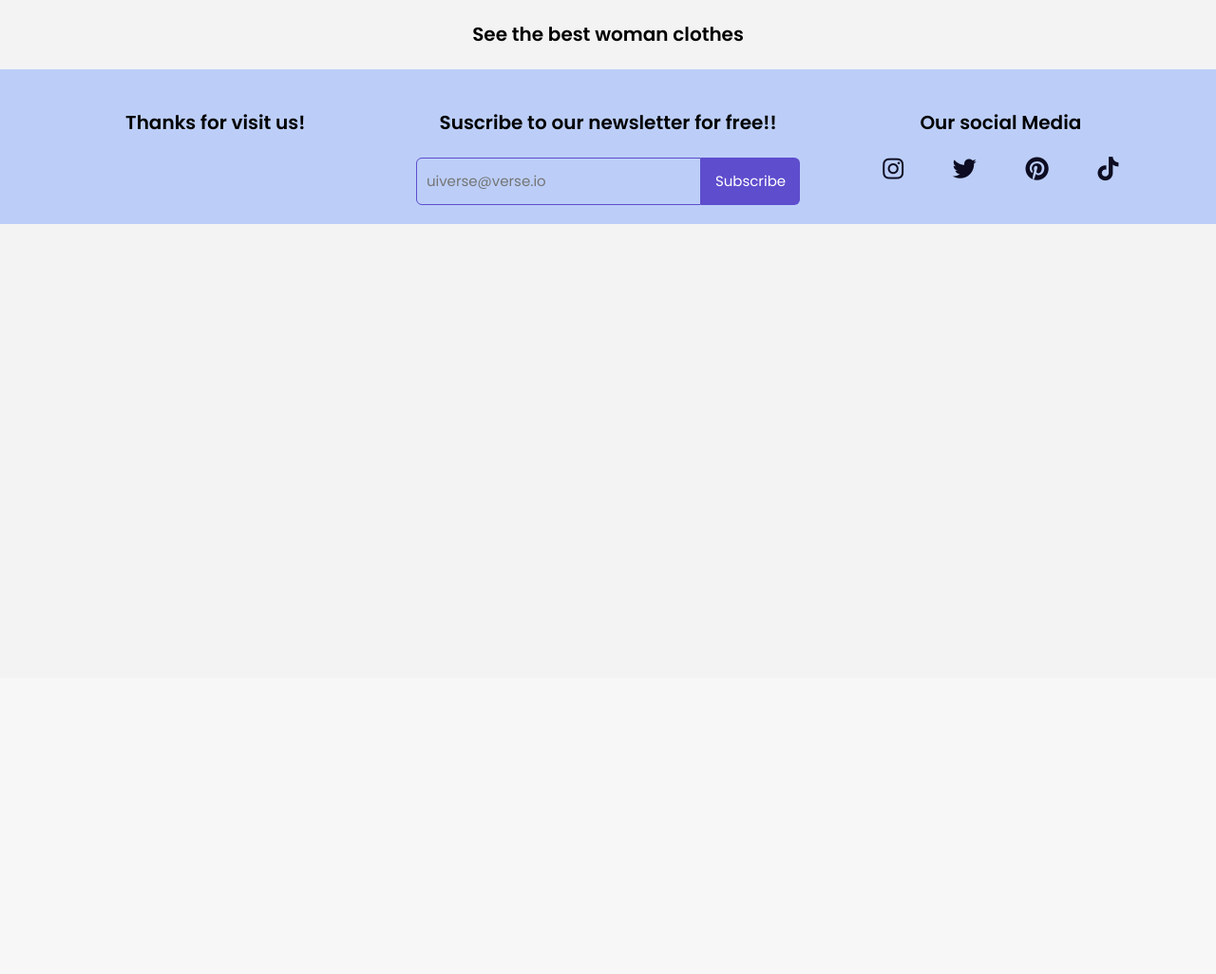
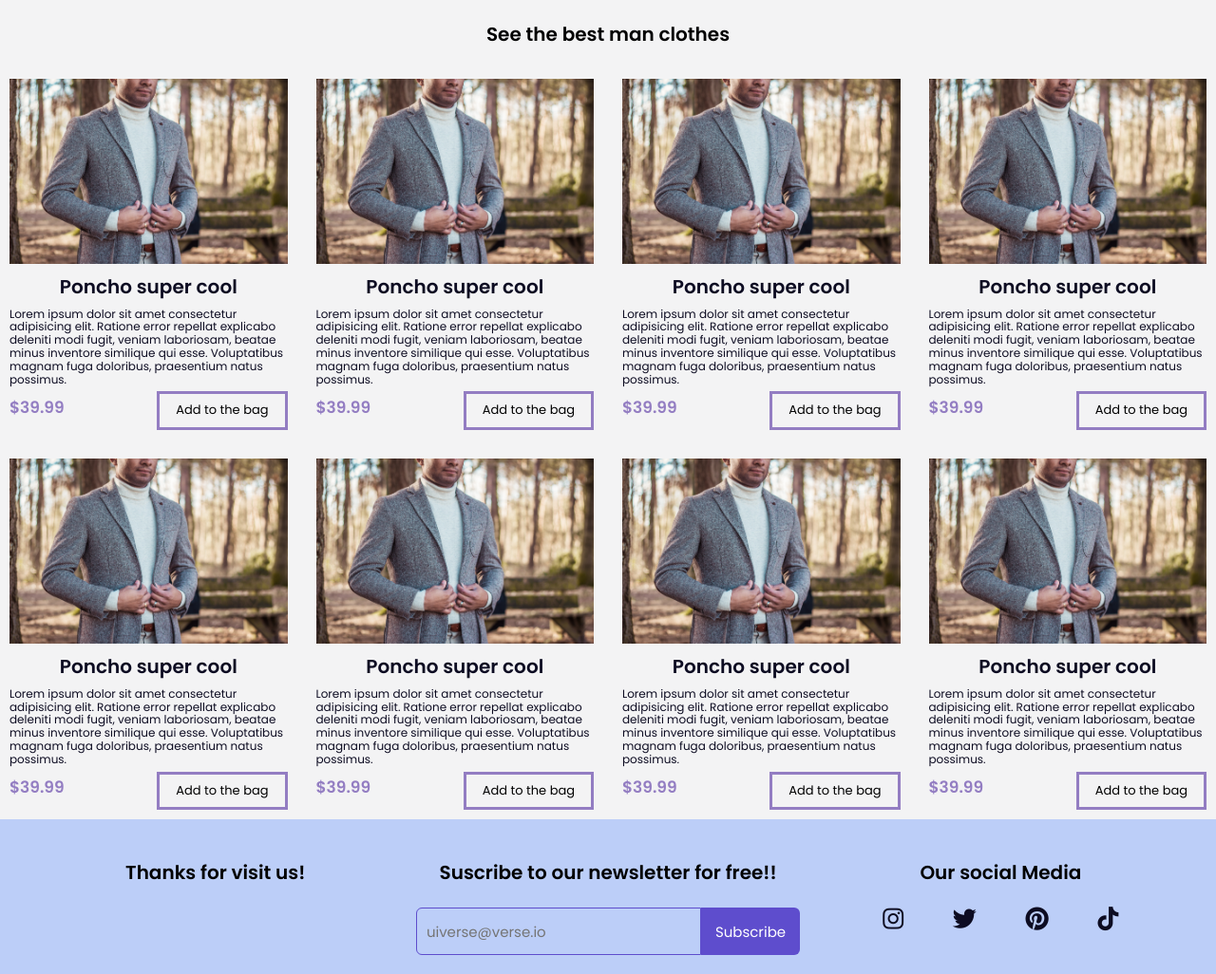
Before and after one commit to ArmandoAlmanza/Novus, a PHP site: page /man-shop.php in a window 1280 px wide. Shown: the part 86-1112 px from the top of the page at 95% size. Before the commit the page ends 322 px from the top, so only its background shows below. Run offline with PHP 8.4, Linux system fonts and the light colour scheme; some libraries are stand-ins or nearby versions.

Commit message:
finish the landing page

```diff
--- a/man-shop.php
+++ b/man-shop.php
@@ -2,8 +2,114 @@
 
 
 <!-- Here goes all the content -->
-<h2 class="subtitle">See the best woman clothes</h2>
+<h2 class="subtitle">See the best man clothes</h2>
 
+<div class="card__container">
+	<div class="card">
+		<div class="card__image">
+			<img src="/src/assets/saco.jpg" alt="poncho">
+		</div>
+		<div class="card__info">
+			<h3>Poncho super cool</h3>
+			<p>Lorem ipsum dolor sit amet consectetur adipisicing elit. Ratione error repellat explicabo deleniti modi fugit, veniam laboriosam, beatae minus inventore similique qui esse. Voluptatibus magnam fuga doloribus, praesentium natus possimus.</p>
+			<div class="buy__container">
+				<span class="price">$39.99</span>
+				<button class="btn btn__bag">Add to the bag</button>
+			</div>
+		</div>
+	</div>
+	<div class="card">
+		<div class="card__image">
+			<img src="/src/assets/saco.jpg" alt="poncho">
+		</div>
+		<div class="card__info">
+			<h3>Poncho super cool</h3>
+			<p>Lorem ipsum dolor sit amet consectetur adipisicing elit. Ratione error repellat explicabo deleniti modi fugit, veniam laboriosam, beatae minus inventore similique qui esse. Voluptatibus magnam fuga doloribus, praesentium natus possimus.</p>
+			<div class="buy__container">
+				<span class="price">$39.99</span>
+				<button class="btn btn__bag">Add to the bag</button>
+			</div>
+		</div>
+	</div>
+	<div class="card">
+		<div class="card__image">
+			<img src="/src/assets/saco.jpg" alt="poncho">
+		</div>
+		<div class="card__info">
+			<h3>Poncho super cool</h3>
+			<p>Lorem ipsum dolor sit amet consectetur adipisicing elit. Ratione error repellat explicabo deleniti modi fugit, veniam laboriosam, beatae minus inventore similique qui esse. Voluptatibus magnam fuga doloribus, praesentium natus possimus.</p>
+			<div class="buy__container">
+				<span class="price">$39.99</span>
+				<button class="btn btn__bag">Add to the bag</button>
+			</div>
+		</div>
+	</div>
+	<div class="card">
+		<div class="card__image">
+			<img src="/src/assets/saco.jpg" alt="poncho">
+		</div>
+		<div class="card__info">
+			<h3>Poncho super cool</h3>
+			<p>Lorem ipsum dolor sit amet consectetur adipisicing elit. Ratione error repellat explicabo deleniti modi fugit, veniam laboriosam, beatae minus inventore similique qui esse. Voluptatibus magnam fuga doloribus, praesentium natus possimus.</p>
+			<div class="buy__container">
+				<span class="price">$39.99</span>
+				<button class="btn btn__bag">Add to the bag</button>
+			</div>
+		</div>
+	</div>
+	<div class="card">
+		<div class="card__image">
+			<img src="/src/assets/saco.jpg" alt="poncho">
+		</div>
+		<div class="card__info">
+			<h3>Poncho super cool</h3>
+			<p>Lorem ipsum dolor sit amet consectetur adipisicing elit. Ratione error repellat explicabo deleniti modi fugit, veniam laboriosam, beatae minus inventore similique qui esse. Voluptatibus magnam fuga doloribus, praesentium natus possimus.</p>
+			<div class="buy__container">
+				<span class="price">$39.99</span>
+				<button class="btn btn__bag">Add to the bag</button>
+			</div>
+		</div>
+	</div>
+	<div class="card">
+		<div class="card__image">
+			<img src="/src/assets/saco.jpg" alt="poncho">
+		</div>
+		<div class="card__info">
+			<h3>Poncho super cool</h3>
+			<p>Lorem ipsum dolor sit amet consectetur adipisicing elit. Ratione error repellat explicabo deleniti modi fugit, veniam laboriosam, beatae minus inventore similique qui esse. Voluptatibus magnam fuga doloribus, praesentium natus possimus.</p>
+			<div class="buy__container">
+				<span class="price">$39.99</span>
+				<button class="btn btn__bag">Add to the bag</button>
+			</div>
+		</div>
+	</div>
+	<div class="card">
+		<div class="card__image">
+			<img src="/src/assets/saco.jpg" alt="poncho">
+		</div>
+		<div class="card__info">
+			<h3>Poncho super cool</h3>
+			<p>Lorem ipsum dolor sit amet consectetur adipisicing elit. Ratione error repellat explicabo deleniti modi fugit, veniam laboriosam, beatae minus inventore similique qui esse. Voluptatibus magnam fuga doloribus, praesentium natus possimus.</p>
+			<div class="buy__container">
+				<span class="price">$39.99</span>
+				<button class="btn btn__bag">Add to the bag</button>
+			</div>
+		</div>
+	</div>
+	<div class="card">
+		<div class="card__image">
+			<img src="/src/assets/saco.jpg" alt="poncho">
+		</div>
+		<div class="card__info">
+			<h3>Poncho super cool</h3>
+			<p>Lorem ipsum dolor sit amet consectetur adipisicing elit. Ratione error repellat explicabo deleniti modi fugit, veniam laboriosam, beatae minus inventore similique qui esse. Voluptatibus magnam fuga doloribus, praesentium natus possimus.</p>
+			<div class="buy__container">
+				<span class="price">$39.99</span>
+				<button class="btn btn__bag">Add to the bag</button>
+			</div>
+		</div>
+	</div>
+</div>
 
 <!-- Here ends xd -->
 
--- a/src/Styles/app.css
+++ b/src/Styles/app.css
@@ -632,6 +632,3 @@ body {
     font-weight: bold;
     font-size: 1.7rem;
 }
-/* for woman */
-
-/* form man */
```
Also changed, not shown: src/assets/saco.jpg (added).
